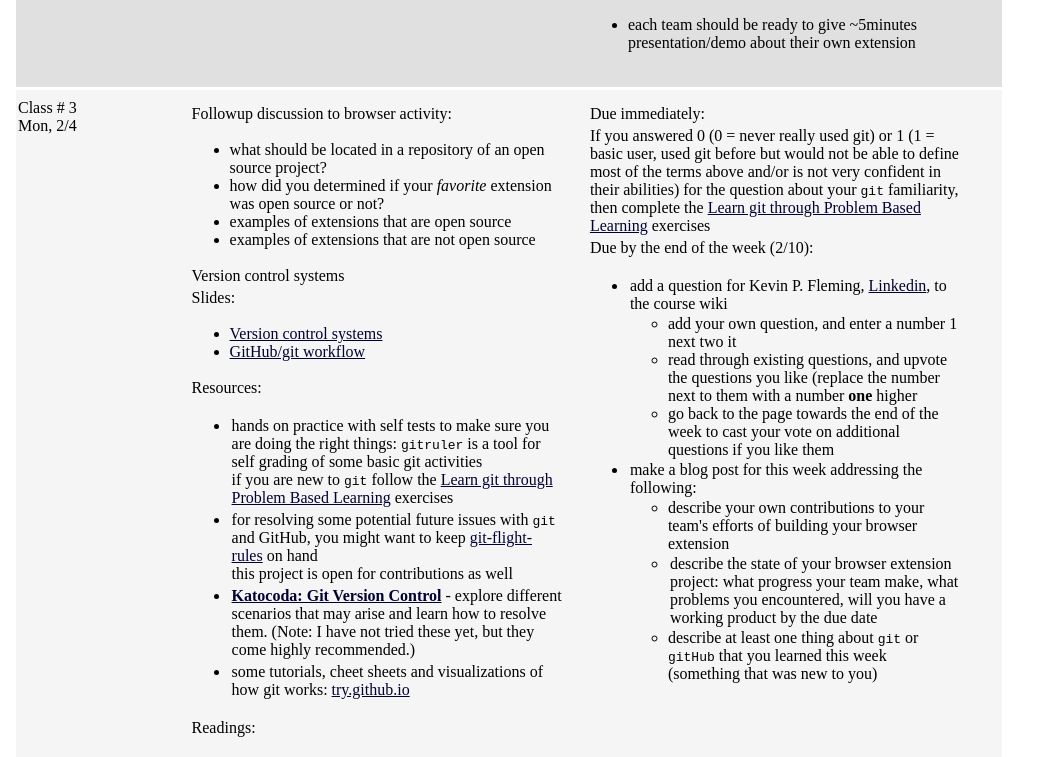
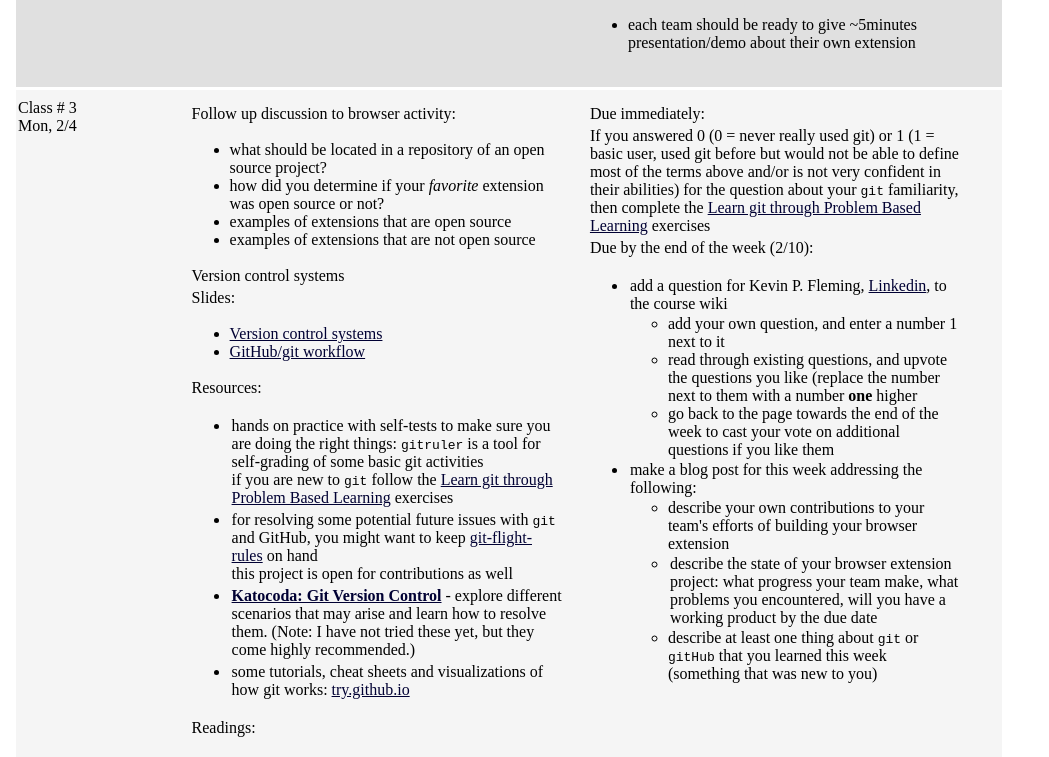
Before and after one commit to joannakl/ossd_s19, a Jekyll site: the page built from daily.html, in a window 1280 px wide and 1400 px high, scrolled down 4136 px. Shown: the part 155-912 px from the top of the window, without its empty margins (0-1049 px from the left). Built offline with Jekyll 4.4.1, drawn with Linux system fonts in a browser that asks for light colours; comment, search, counter and statistics services are not loaded.

Commit message:
Fix spelling errors

```diff
--- a/_includes/daily/03.markdown
+++ b/_includes/daily/03.markdown
@@ -11,9 +11,9 @@ Mon, 2/4
 <div class="column_materials">
 <p markdown="block">
 
-Followup discussion to browser activity:
+Follow up discussion to browser activity:
   - what should be located in a repository of an open source project?
-  - how did you determined if your _favorite_ extension was open source or not?
+  - how did you determine if your _favorite_ extension was open source or not?
   - examples of extensions that are open source
   - examples of extensions that are not open source
 
@@ -26,7 +26,7 @@ Slides:
 
 
 Resources:
-- hands on practice with self tests to make sure you are doing the right things: `gitruler` is a tool for self grading of some basic git activities <br>
+- hands on practice with self-tests to make sure you are doing the right things: `gitruler` is a tool for self-grading of some basic git activities <br>
 if you are new to `git` follow the [Learn git through Problem Based Learning](https://github.com/UOL-CS/gitruler-exercises) exercises
 
 - for resolving some potential future issues with `git` and GitHub, you might
@@ -37,7 +37,7 @@ this project is open for contributions as well
 explore different scenarios that may arise and learn how to resolve them.
 (Note: I have not tried  these yet, but they come highly recommended.)
 
-- some tutorials, cheet sheets and visualizations of how git works: [try.github.io](https://try.github.io/)
+- some tutorials, cheat sheets and visualizations of how git works: [try.github.io](https://try.github.io/)
 
 
 
@@ -66,7 +66,7 @@ Due by the end of the week (2/10):
 
 - add a question for Kevin P. Fleming, [Linkedin](https://www.linkedin.com/in/kpfleming/), to the course wiki
 
-  - add your own question, and enter a number 1 next two it
+  - add your own question, and enter a number 1 next to it
   - read through existing questions, and upvote the questions you like (replace the number next to them with a number __one__ higher
   - go back to the page towards the end of the week to cast your vote on additional questions if you like them
 
```
